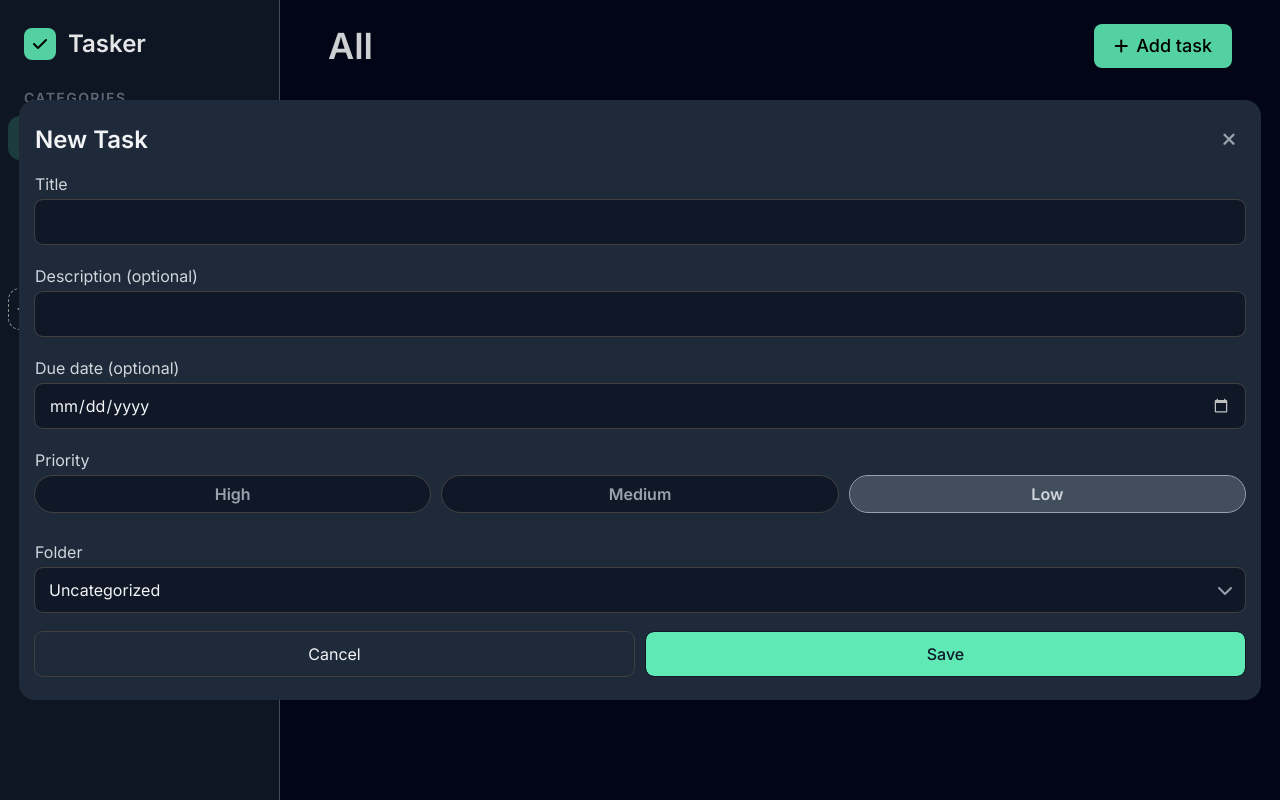
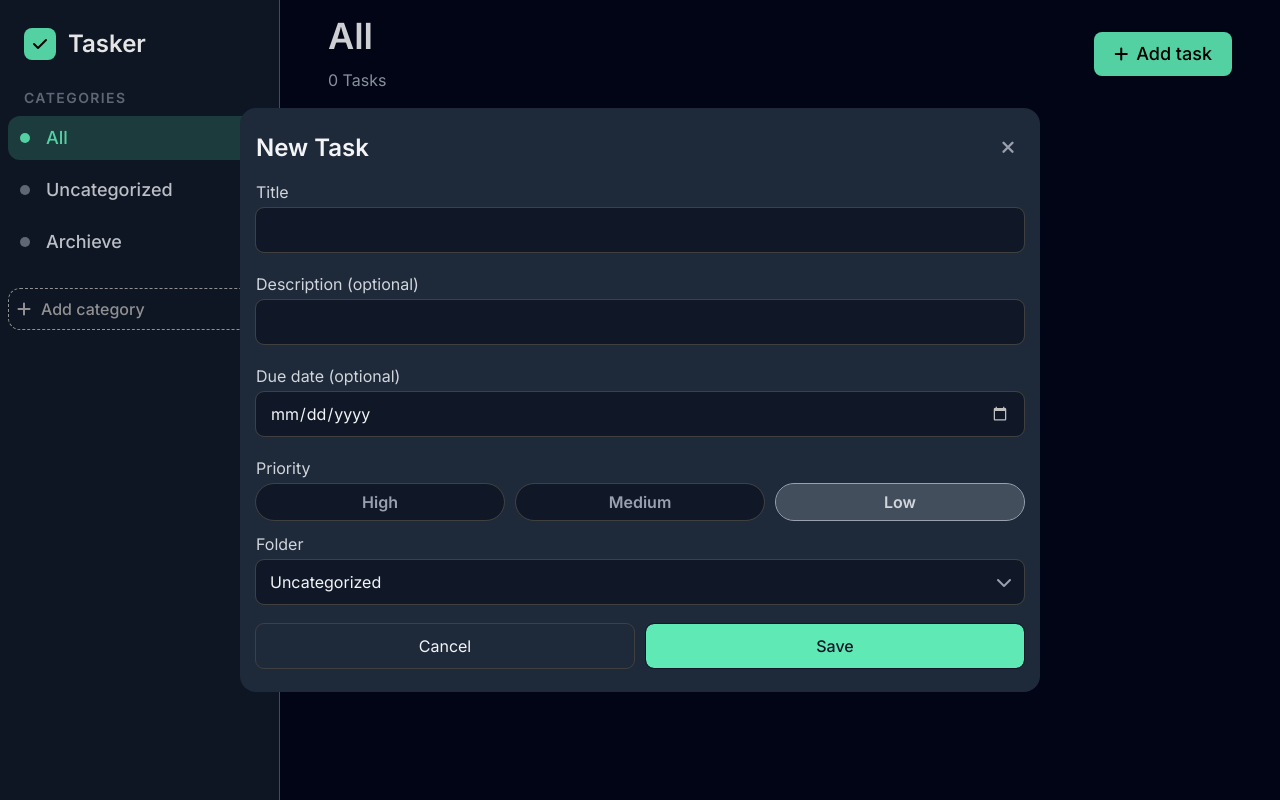
Before and after one commit to Pro100LaLka/todo-react, a React (Vite) app: page / in a window 1280 px wide. Both pictures are taken after a click on the button "Add task". Built offline with nearby package versions, Linux system fonts and the light colour scheme.

Commit message:
fix priority btns in taskmodal add task count in md

```diff
--- a/src/App.jsx
+++ b/src/App.jsx
@@ -98,6 +98,13 @@ function App() {
     setTasks((prev) => prev.filter((task) => task.id !== id));
   }
 
+  function getFolderTaskCount() {
+    if (selectedFolder.name === "All") return tasks.length;
+    if (selectedFolder.name === "Archieve")
+      return tasks.filter((task) => task.complete).length;
+    return tasks.filter((task) => task.folder === selectedFolder.name).length;
+  }
+
   // -------------------- task modal --------------------
   const taskModal = useRef(null);
 
@@ -138,6 +145,8 @@ function App() {
   // -------------------- persistence --------------------
   useEffect(() => {
     localStorage.setItem("tasks", JSON.stringify(tasks));
+    console.log(tasks);
+    console.log(selectedFolder);
   }, [tasks]);
 
   useEffect(() => {
@@ -146,7 +155,11 @@ function App() {
 
   return (
     <main className="md:grid md:h-screen md:grid-cols-[280px_1fr] md:grid-rows-[auto_1fr]">
-      <Header onAdd={handleTaskAdd} selectedFolder={selectedFolder} />
+      <Header
+        onAdd={handleTaskAdd}
+        selectedFolder={selectedFolder}
+        taskCount={getFolderTaskCount}
+      />
       <Folders
         folders={folders}
         selectedFolder={selectedFolder}
--- a/src/components/Header.jsx
+++ b/src/components/Header.jsx
@@ -1,6 +1,6 @@
-function Header({ onAdd, selectedFolder }) {
+function Header({ onAdd, selectedFolder, taskCount }) {
   return (
-    <header className="flex justify-between p-4 md:px-12 md:py-6">
+    <header className="flex justify-between p-4 md:px-12">
       <div className="flex cursor-default items-center md:hidden">
         <div className="flex size-8 items-center justify-center rounded-lg bg-emerald-300">
           <i className="fa-solid fa-check text-base text-black"></i>
@@ -9,14 +9,15 @@ function Header({ onAdd, selectedFolder }) {
           Tasker
         </h1>
       </div>
-      <div className="hidden items-center md:flex">
+      <div className="hidden flex-col gap-3 md:flex">
         <h2 className="text-3xl font-bold text-gray-200 lg:text-4xl">
           {selectedFolder.name}
         </h2>
+        <p className="text-gray-400">{taskCount()} Tasks</p>
       </div>
       <button
         onClick={onAdd}
-        className="rounded-lg bg-emerald-300 p-2.5 hover:brightness-75 active:bg-emerald-300/50 sm:px-5 sm:py-2"
+        className="self-center rounded-lg bg-emerald-300 p-2.5 hover:brightness-75 active:bg-emerald-300/50 sm:px-5 sm:py-2"
       >
         <i className="fa-solid fa-plus"></i>
         <span className="ml-2 hidden text-lg font-medium sm:inline">
--- a/src/components/Task.jsx
+++ b/src/components/Task.jsx
@@ -34,7 +34,7 @@ function Task({
               <i className="fa-solid fa-check text-xs"></i>
             </div>
           </label>
-          <span className="min-w-0 grow text-lg wrap-break-word text-gray-200">
+          <span className="min-w-0 grow text-lg wrap-break-word text-gray-200 md:text-xl">
             {title}
           </span>
           <button
--- a/src/components/TaskModal.jsx
+++ b/src/components/TaskModal.jsx
@@ -16,7 +16,7 @@ function TaskModal({ ref, taskData, onFieldChange, folders, onSave, onClose }) {
     <dialog
       ref={ref}
       onClick={handleDialogClose}
-      className="m-auto w-full rounded-2xl bg-gray-800 text-gray-100"
+      className="m-auto w-full max-w-200 scrollbar-thumb-gray-500 scrollbar-track-transparent rounded-2xl bg-gray-800 text-gray-100"
     >
       <div className="px-4 py-6">
         <div className="mb-4 flex items-center justify-between">
@@ -66,42 +66,57 @@ function TaskModal({ ref, taskData, onFieldChange, folders, onSave, onClose }) {
           />
           <fieldset>
             <legend className="mb-1 text-gray-300">Priority</legend>
-            <div className="mb-6 grid grid-cols-3 gap-3">
-              <div className="has-checked:text-red-350 rounded-full bg-gray-900 py-1.5 text-center font-semibold text-gray-400 outline outline-neutral-700 has-checked:bg-red-400/30 has-checked:outline-red-400 has-focus-visible:outline-offset-2 has-focus-visible:outline-gray-200">
+            <div className="mb-2 grid grid-cols-3 gap-3">
+              <div className="has-checked:text-red-350 rounded-full bg-gray-900 text-center font-semibold text-gray-400 outline outline-neutral-700 hover:brightness-85 has-checked:bg-red-400/30 has-checked:outline-red-400 has-checked:hover:brightness-100 has-focus-visible:outline-offset-2 has-focus-visible:outline-gray-200">
                 <input
                   type="radio"
                   name="priority"
                   id="high"
-                  className="sr-only"
+                  className="peer sr-only"
                   value="High"
                   checked={taskData.priority === "High"}
                   onChange={(e) => onFieldChange("priority", e.target.value)}
                 />
-                <label htmlFor="high">High</label>
+                <label
+                  htmlFor="high"
+                  className="inline-block h-full w-full cursor-pointer rounded-full py-1.5 peer-checked:cursor-default"
+                >
+                  High
+                </label>
               </div>
-              <div className="rounded-full bg-gray-900 py-1.5 text-center font-semibold text-gray-400 outline outline-neutral-700 has-checked:bg-yellow-400/30 has-checked:text-yellow-400 has-checked:outline-yellow-400 has-focus-visible:outline-offset-2 has-focus-visible:outline-gray-200">
+              <div className="rounded-full bg-gray-900 text-center font-semibold text-gray-400 outline outline-neutral-700 hover:brightness-85 has-checked:bg-yellow-400/30 has-checked:text-yellow-400 has-checked:outline-yellow-400 has-checked:hover:brightness-100 has-focus-visible:outline-offset-2 has-focus-visible:outline-gray-200">
                 <input
                   type="radio"
                   name="priority"
                   id="medium"
-                  className="sr-only"
+                  className="peer sr-only"
                   value="Medium"
                   checked={taskData.priority === "Medium"}
                   onChange={(e) => onFieldChange("priority", e.target.value)}
                 />
-                <label htmlFor="medium">Medium</label>
+                <label
+                  htmlFor="medium"
+                  className="inline-block h-full w-full cursor-pointer rounded-full py-1.5 peer-checked:cursor-default"
+                >
+                  Medium
+                </label>
               </div>
-              <div className="rounded-full bg-gray-900 py-1.5 text-center font-semibold text-gray-400 outline outline-neutral-700 has-checked:bg-gray-400/30 has-checked:text-gray-300 has-checked:outline-gray-400 has-focus-visible:outline-offset-2 has-focus-visible:outline-gray-200">
+              <div className="rounded-full bg-gray-900 text-center font-semibold text-gray-400 outline outline-neutral-700 hover:brightness-85 has-checked:bg-gray-400/30 has-checked:text-gray-300 has-checked:outline-gray-400 has-checked:hover:brightness-100 has-focus-visible:outline-offset-2 has-focus-visible:outline-gray-200">
                 <input
                   type="radio"
                   name="priority"
                   id="low"
-                  className="sr-only"
+                  className="peer sr-only"
                   value="Low"
                   checked={taskData.priority === "Low"}
                   onChange={(e) => onFieldChange("priority", e.target.value)}
                 />
-                <label htmlFor="low">Low</label>
+                <label
+                  htmlFor="low"
+                  className="inline-block h-full w-full cursor-pointer rounded-full py-1.5 peer-checked:cursor-default"
+                >
+                  Low
+                </label>
               </div>
             </div>
           </fieldset>
```
